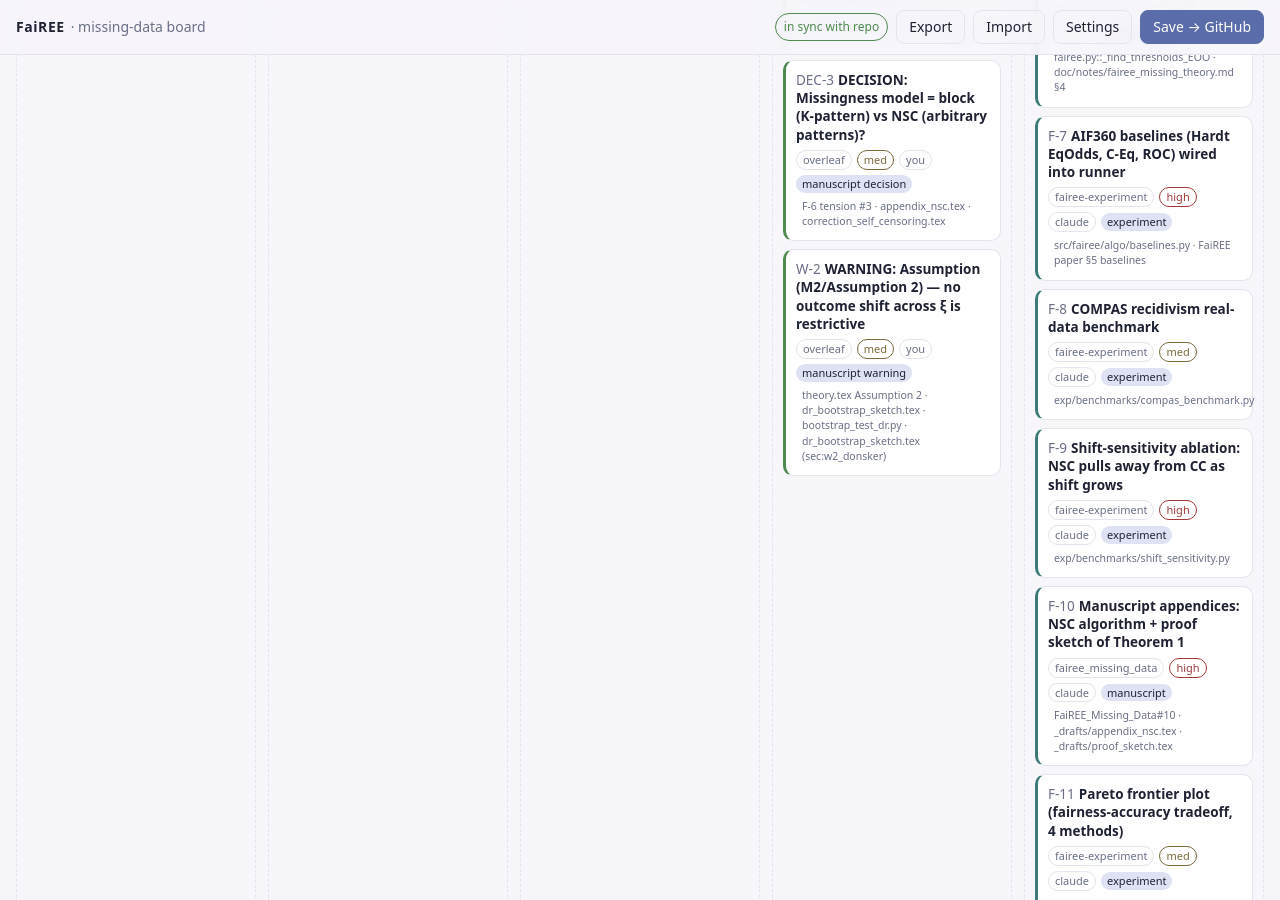
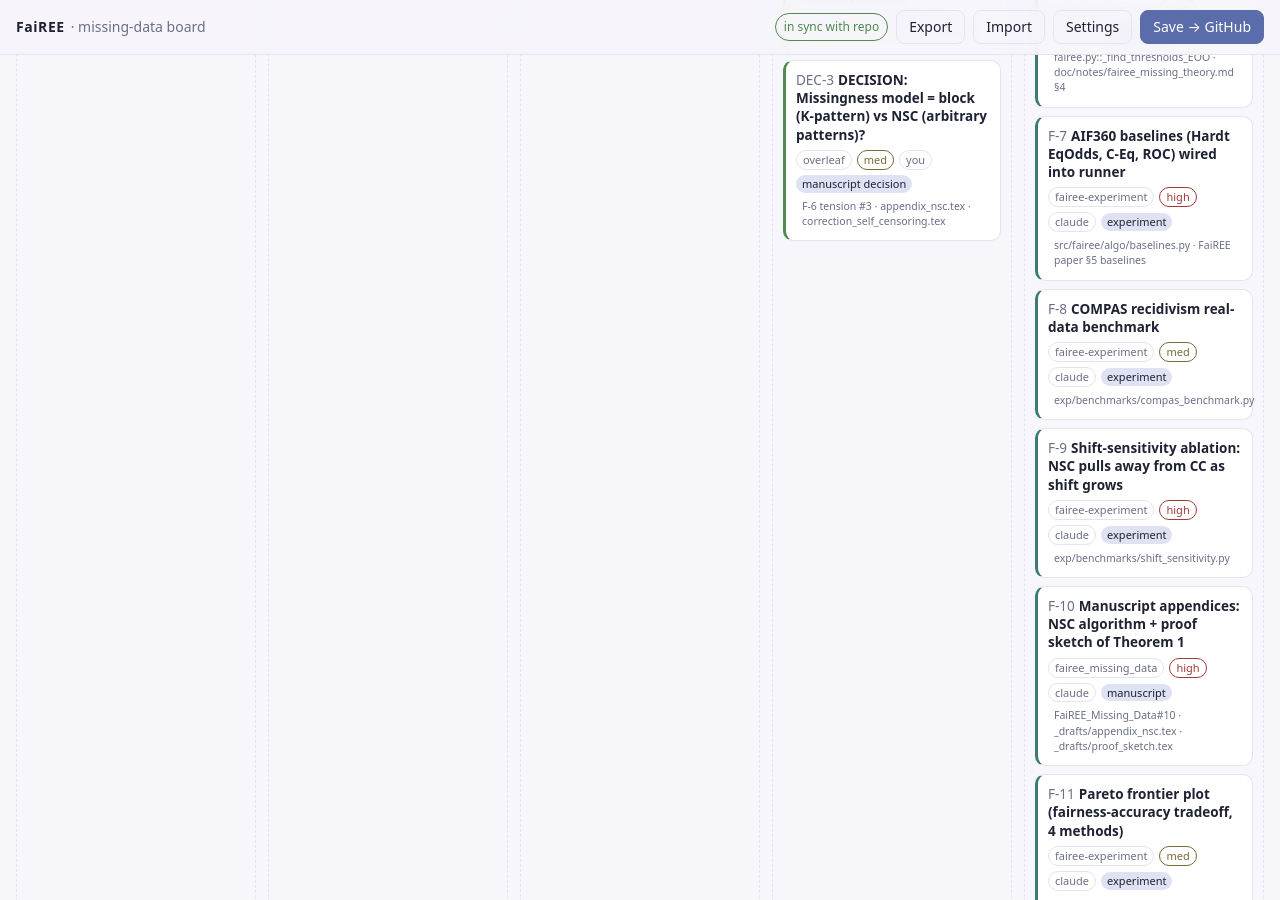
Before and after one commit to yulinl2/yulinl2.github.io, a Jekyll site: the page fairee-board/index.html, which Jekyll copies as it is, in a window 1280 px wide and 900 px high, scrolled down 3643 px. Built offline with Jekyll 4.4.1, drawn with Linux system fonts in a browser that asks for light colours; part of the change alters nothing that is shown; some of the changed text lies outside the part shown.

Commit message:
board: W-2 -> closed (both parts now have explicit finite-sample bounds)

```diff
--- a/fairee-board/assets/data/roadmap.json
+++ b/fairee-board/assets/data/roadmap.json
@@ -881,7 +881,7 @@
       "group": "M",
       "title": "WARNING: Assumption (M2/Assumption 2) \u2014 no outcome shift across \u03be is restrictive",
       "category": "manuscript warning",
-      "status": "decided",
+      "status": "closed",
       "priority": "med",
       "owner": "you",
       "repo": "overleaf",
@@ -891,7 +891,7 @@
         "bootstrap_test_dr.py",
         "dr_bootstrap_sketch.tex (sec:w2_donsker)"
       ],
-      "detail": "PARTIAL CLOSURE 2026-05-31: Donsker covering bound on F = {psi_a(.; t) : t in [0,1]} written out in dr_bootstrap_sketch.tex sec:w2_donsker. Three-step derivation: VC=1 for threshold indicators, Lipschitz lift via h_a (constant 1/c_pi), plug-in nuisance product rate O(n^-1). Asymptotic delta guarantee established via vdv-W Thm 3.6.1. Residual: uniform-in-B finite-sample bound (the B->inf limit is empirically validated at B=500 in test_bootstrap_test_dr.py)."
+      "detail": "FULLY CLOSED 2026-05-31: Both Donsker covering bound (part 1, sec:w2_donsker) AND uniform-in-B finite-sample bound (part 2, sec:w2_uniform_B) written out in dr_bootstrap_sketch.tex. Explicit boxed slack: |Q^B - Q^\u221e| <= \u03c3_\u03c8/(\u03b4(1-\u03b4)) * sqrt(log(4/\u03b4)/(2B)). At \u03b4=0.1, B=500, \u03c3_\u03c8\u22641 the slack is \u22640.087 \u2014 the empirical B=500 regime is now a certifiable finite-sample statement."
     },
     {
       "id": "F-7",
```
